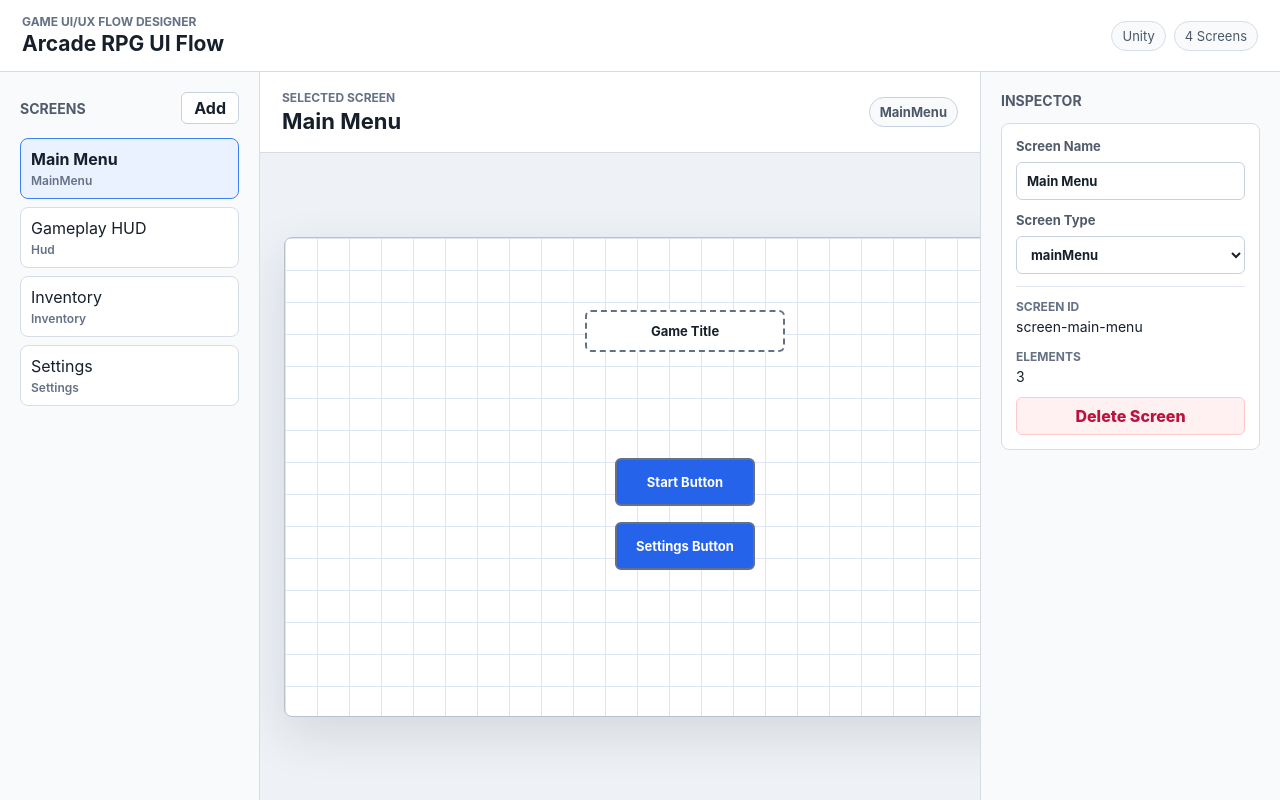
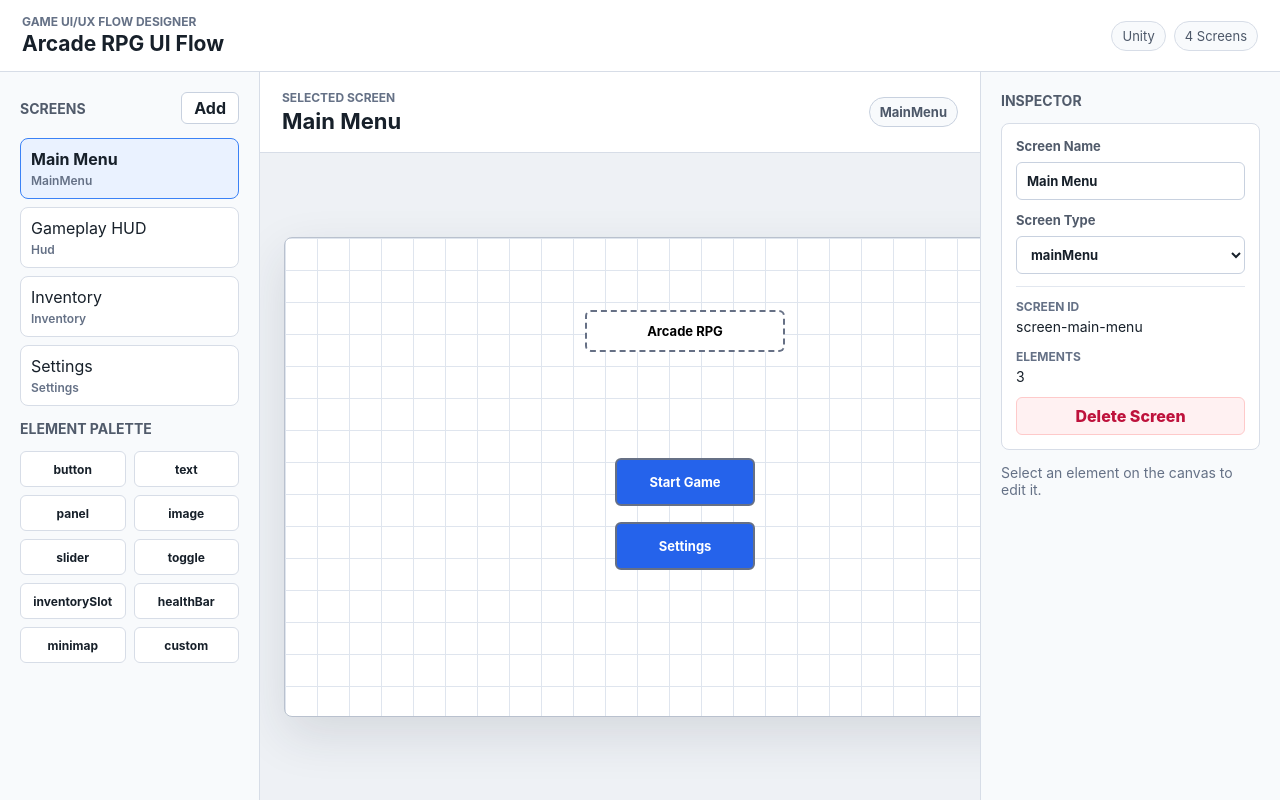
Before and after one commit to hojun999/UIUX-FLOW-VISUALIZATION, a React (Vite) app: page / in a window 1280 px wide. Built offline with nearby package versions, Linux system fonts and the light colour scheme.

Commit message:
UI 요소 추가 / 선택/ 수정 / 삭제

```diff
--- a/src/App.tsx
+++ b/src/App.tsx
@@ -4,7 +4,33 @@ import { RightInspector } from './components/RightInspector';
 import { TopBar } from './components/TopBar';
 import { Workspace } from './components/Workspace';
 import { sampleProject } from './data/sampleProject';
-import type { GameUIProject, UIScreen, UIScreenType } from './types';
+import type { GameUIProject, UIElement, UIElementType, UIScreen, UIScreenType } from './types';
+
+const elementLabels: Record<UIElementType, string> = {
+  button: 'Button',
+  text: 'Text',
+  panel: 'Panel',
+  image: 'Image',
+  slider: 'Slider',
+  toggle: 'Toggle',
+  inventorySlot: 'Inventory Slot',
+  healthBar: 'Health Bar',
+  minimap: 'Minimap',
+  custom: 'Custom',
+};
+
+const elementDefaults: Record<UIElementType, Pick<UIElement, 'width' | 'height'>> = {
+  button: { width: 140, height: 44 },
+  text: { width: 180, height: 36 },
+  panel: { width: 240, height: 140 },
+  image: { width: 120, height: 120 },
+  slider: { width: 220, height: 36 },
+  toggle: { width: 110, height: 36 },
+  inventorySlot: { width: 64, height: 64 },
+  healthBar: { width: 180, height: 28 },
+  minimap: { width: 120, height: 120 },
+  custom: { width: 140, height: 80 },
+};
 
 function createScreenId(): string {
   return `screen-${crypto.randomUUID()}`;
@@ -19,14 +45,46 @@ function createNewScreen(screenNumber: number): UIScreen {
   };
 }
 
+function createElementId(): string {
+  return `element-${crypto.randomUUID()}`;
+}
+
+function createNewElement(type: UIElementType, elementNumber: number): UIElement {
+  const label = elementLabels[type];
+  const defaults = elementDefaults[type];
+
+  return {
+    id: createElementId(),
+    type,
+    name: `${label} ${elementNumber}`,
+    label,
+    x: 80 + ((elementNumber - 1) % 4) * 28,
+    y: 80 + ((elementNumber - 1) % 4) * 28,
+    width: defaults.width,
+    height: defaults.height,
+    description: '',
+  };
+}
+
 function App() {
   const [project, setProject] = useState<GameUIProject>(sampleProject);
   const [selectedScreenId, setSelectedScreenId] = useState(project.screens[0]?.id ?? '');
+  const [selectedElementId, setSelectedElementId] = useState<string | null>(null);
 
   const selectedScreen = useMemo(
     () => project.screens.find((screen) => screen.id === selectedScreenId),
     [project.screens, selectedScreenId],
   );
+
+  const selectedElement = useMemo(
+    () => selectedScreen?.elements.find((element) => element.id === selectedElementId),
+    [selectedElementId, selectedScreen],
+  );
+
+  function selectScreen(screenId: string) {
+    setSelectedScreenId(screenId);
+    setSelectedElementId(null);
+  }
 
   function addScreen() {
     const screen = createNewScreen(project.screens.length + 1);
@@ -36,6 +94,7 @@ function App() {
       screens: [...currentProject.screens, screen],
     }));
     setSelectedScreenId(screen.id);
+    setSelectedElementId(null);
   }
 
   function updateSelectedScreenName(name: string) {
@@ -73,6 +132,63 @@ function App() {
       ),
     }));
     setSelectedScreenId(fallbackScreen.id);
+    setSelectedElementId(null);
+  }
+
+  function addElement(type: UIElementType) {
+    if (!selectedScreen) {
+      return;
+    }
+
+    const element = createNewElement(type, selectedScreen.elements.length + 1);
+
+    setProject((currentProject) => ({
+      ...currentProject,
+      screens: currentProject.screens.map((screen) =>
+        screen.id === selectedScreen.id ? { ...screen, elements: [...screen.elements, element] } : screen,
+      ),
+    }));
+    setSelectedElementId(element.id);
+  }
+
+  function updateSelectedElement(patch: Partial<Omit<UIElement, 'id' | 'type'>>) {
+    if (!selectedScreen || !selectedElement) {
+      return;
+    }
+
+    setProject((currentProject) => ({
+      ...currentProject,
+      screens: currentProject.screens.map((screen) =>
+        screen.id === selectedScreen.id
+          ? {
+              ...screen,
+              elements: screen.elements.map((element) =>
+                element.id === selectedElement.id ? { ...element, ...patch } : element,
+              ),
+            }
+          : screen,
+      ),
+    }));
+  }
+
+  function deleteSelectedElement() {
+    if (!selectedScreen || !selectedElement) {
+      return;
+    }
+
+    setProject((currentProject) => ({
+      ...currentProject,
+      screens: currentProject.screens.map((screen) =>
+        screen.id === selectedScreen.id
+          ? {
+              ...screen,
+              elements: screen.elements.filter((element) => element.id !== selectedElement.id),
+            }
+          : screen,
+      ),
+      flows: currentProject.flows.filter((flow) => flow.triggerElementId !== selectedElement.id),
+    }));
+    setSelectedElementId(null);
   }
 
   return (
@@ -81,14 +197,22 @@ function App() {
       <LeftSidebar
         screens={project.screens}
         selectedScreenId={selectedScreenId}
-        onSelectScreen={setSelectedScreenId}
+        onAddElement={addElement}
+        onSelectScreen={selectScreen}
         onAddScreen={addScreen}
       />
-      <Workspace screen={selectedScreen} />
+      <Workspace
+        screen={selectedScreen}
+        selectedElementId={selectedElementId}
+        onSelectElement={setSelectedElementId}
+      />
       <RightInspector
         canDeleteScreen={project.screens.length > 1}
+        selectedElement={selectedElement}
         screen={selectedScreen}
         onDeleteScreen={deleteSelectedScreen}
+        onDeleteElement={deleteSelectedElement}
+        onUpdateElement={updateSelectedElement}
         onUpdateScreenName={updateSelectedScreenName}
         onUpdateScreenType={updateSelectedScreenType}
       />
--- a/src/components/LeftSidebar.tsx
+++ b/src/components/LeftSidebar.tsx
@@ -1,15 +1,36 @@
-import type { UIScreen } from '../types';
+import type { UIElementType, UIScreen } from '../types';
+
+const elementTypes: UIElementType[] = [
+  'button',
+  'text',
+  'panel',
+  'image',
+  'slider',
+  'toggle',
+  'inventorySlot',
+  'healthBar',
+  'minimap',
+  'custom',
+];
 
 type LeftSidebarProps = {
   screens: UIScreen[];
   selectedScreenId: string;
+  onAddElement: (type: UIElementType) => void;
   onAddScreen: () => void;
   onSelectScreen: (screenId: string) => void;
 };
 
-export function LeftSidebar({ screens, selectedScreenId, onAddScreen, onSelectScreen }: LeftSidebarProps) {
+export function LeftSidebar({
+  screens,
+  selectedScreenId,
+  onAddElement,
+  onAddScreen,
+  onSelectScreen,
+}: LeftSidebarProps) {
   return (
     <aside className="left-sidebar">
+      <section>
         <div className="sidebar-heading">
           <h2>Screens</h2>
           <button className="add-screen-button" type="button" onClick={onAddScreen}>
@@ -29,6 +50,18 @@ export function LeftSidebar({ screens, selectedScreenId, onAddScreen, onSelectSc
             </button>
           ))}
         </div>
+      </section>
+
+      <section>
+        <h2>Element Palette</h2>
+        <div className="element-palette">
+          {elementTypes.map((type) => (
+            <button key={type} type="button" onClick={() => onAddElement(type)}>
+              {type}
+            </button>
+          ))}
+        </div>
+      </section>
     </aside>
   );
 }
--- a/src/components/RightInspector.tsx
+++ b/src/components/RightInspector.tsx
@@ -1,19 +1,25 @@
-import type { UIScreen, UIScreenType } from '../types';
+import type { UIElement, UIScreen, UIScreenType } from '../types';
 
 const screenTypes: UIScreenType[] = ['mainMenu', 'hud', 'pauseMenu', 'inventory', 'settings', 'modal'];
 
 type RightInspectorProps = {
   canDeleteScreen: boolean;
+  selectedElement: UIElement | undefined;
   screen: UIScreen | undefined;
   onDeleteScreen: () => void;
+  onDeleteElement: () => void;
+  onUpdateElement: (patch: Partial<Omit<UIElement, 'id' | 'type'>>) => void;
   onUpdateScreenName: (name: string) => void;
   onUpdateScreenType: (type: UIScreenType) => void;
 };
 
 export function RightInspector({
   canDeleteScreen,
+  selectedElement,
   screen,
   onDeleteScreen,
+  onDeleteElement,
+  onUpdateElement,
   onUpdateScreenName,
   onUpdateScreenType,
 }: RightInspectorProps) {
@@ -70,6 +76,94 @@ export function RightInspector({
       ) : (
         <p className="empty-state">Select a screen to inspect it.</p>
       )}
+
+      {selectedElement ? (
+        <div className="inspector-panel">
+          <h2>Element</h2>
+          <dl className="screen-details">
+            <div>
+              <dt>Element Type</dt>
+              <dd>{selectedElement.type}</dd>
+            </div>
+            <div>
+              <dt>Element ID</dt>
+              <dd>{selectedElement.id}</dd>
+            </div>
+          </dl>
+
+          <label className="field-label" htmlFor="element-name">
+            Name
+            <input
+              id="element-name"
+              value={selectedElement.name}
+              onChange={(event) => onUpdateElement({ name: event.target.value })}
+            />
+          </label>
+
+          <label className="field-label" htmlFor="element-label">
+            Label
+            <input
+              id="element-label"
+              value={selectedElement.label}
+              onChange={(event) => onUpdateElement({ label: event.target.value })}
+            />
+          </label>
+
+          <div className="property-grid">
+            <label className="field-label" htmlFor="element-x">
+              X
+              <input
+                id="element-x"
+                type="number"
+                value={selectedElement.x}
+                onChange={(event) => onUpdateElement({ x: Number(event.target.value) })}
+              />
+            </label>
+            <label className="field-label" htmlFor="element-y">
+              Y
+              <input
+                id="element-y"
+                type="number"
+                value={selectedElement.y}
+                onChange={(event) => onUpdateElement({ y: Number(event.target.value) })}
+              />
+            </label>
+            <label className="field-label" htmlFor="element-width">
+              Width
+              <input
+                id="element-width"
+                type="number"
+                value={selectedElement.width}
+                onChange={(event) => onUpdateElement({ width: Number(event.target.value) })}
+              />
+            </label>
+            <label className="field-label" htmlFor="element-height">
+              Height
+              <input
+                id="element-height"
+                type="number"
+                value={selectedElement.height}
+                onChange={(event) => onUpdateElement({ height: Number(event.target.value) })}
+              />
+            </label>
+          </div>
+
+          <label className="field-label" htmlFor="element-description">
+            Description
+            <textarea
+              id="element-description"
+              value={selectedElement.description}
+              onChange={(event) => onUpdateElement({ description: event.target.value })}
+            />
+          </label>
+
+          <button className="delete-screen-button" type="button" onClick={onDeleteElement}>
+            Delete Element
+          </button>
+        </div>
+      ) : (
+        <p className="empty-state">Select an element on the canvas to edit it.</p>
+      )}
     </aside>
   );
 }
--- a/src/components/Workspace.tsx
+++ b/src/components/Workspace.tsx
@@ -2,9 +2,11 @@ import type { UIScreen } from '../types';
 
 type WorkspaceProps = {
   screen: UIScreen | undefined;
+  selectedElementId: string | null;
+  onSelectElement: (elementId: string) => void;
 };
 
-export function Workspace({ screen }: WorkspaceProps) {
+export function Workspace({ screen, selectedElementId, onSelectElement }: WorkspaceProps) {
   return (
     <main className="workspace">
       <section className="workspace-header">
@@ -18,18 +20,20 @@ export function Workspace({ screen }: WorkspaceProps) {
       <section className="canvas-shell">
         <div className="canvas">
           {screen?.elements.map((element) => (
-            <div
-              className={`ui-element ${element.type}`}
+            <button
+              className={`ui-element ${element.type} ${selectedElementId === element.id ? 'selected' : ''}`}
               key={element.id}
+              type="button"
               style={{
                 left: element.x,
                 top: element.y,
                 width: element.width,
                 height: element.height,
               }}
+              onClick={() => onSelectElement(element.id)}
             >
-              <span>{element.name}</span>
-            </div>
+              <span>{element.label || element.name}</span>
+            </button>
           ))}
         </div>
       </section>
--- a/src/data/sampleProject.ts
+++ b/src/data/sampleProject.ts
@@ -14,28 +14,34 @@ export const sampleProject: GameUIProject = {
           id: 'element-title',
           type: 'text',
           name: 'Game Title',
+          label: 'Arcade RPG',
           x: 300,
           y: 72,
           width: 200,
           height: 42,
+          description: 'Primary title shown on the main menu.',
         },
         {
           id: 'element-start-button',
           type: 'button',
           name: 'Start Button',
+          label: 'Start Game',
           x: 330,
           y: 220,
           width: 140,
           height: 48,
+          description: 'Starts a new gameplay session.',
         },
         {
           id: 'element-settings-button',
           type: 'button',
           name: 'Settings Button',
+          label: 'Settings',
           x: 330,
           y: 284,
           width: 140,
           height: 48,
+          description: 'Opens the settings screen.',
         },
       ],
     },
@@ -48,28 +54,34 @@ export const sampleProject: GameUIProject = {
           id: 'element-health-bar',
           type: 'healthBar',
           name: 'Health Bar',
+          label: 'HP',
           x: 32,
           y: 28,
           width: 180,
           height: 28,
+          description: 'Displays current player health.',
         },
         {
           id: 'element-minimap',
           type: 'minimap',
           name: 'Minimap',
+          label: 'Map',
           x: 648,
           y: 24,
           width: 120,
           height: 120,
+          description: 'Shows nearby terrain and objectives.',
         },
         {
           id: 'element-pause-button',
           type: 'button',
           name: 'Pause Button',
+          label: 'Pause',
           x: 728,
           y: 420,
           width: 48,
           height: 36,
+          description: 'Opens the pause menu.',
         },
       ],
     },
@@ -82,19 +94,23 @@ export const sampleProject: GameUIProject = {
           id: 'element-inventory-panel',
           type: 'panel',
           name: 'Inventory Panel',
+          label: 'Inventory',
           x: 150,
           y: 76,
           width: 500,
           height: 328,
+          description: 'Container for inventory content.',
         },
         {
           id: 'element-item-preview',
           type: 'image',
           name: 'Item Preview',
+          label: 'Preview',
           x: 464,
           y: 132,
           width: 120,
           height: 120,
+          description: 'Displays the selected item artwork.',
         },
       ],
     },
@@ -107,19 +123,23 @@ export const sampleProject: GameUIProject = {
           id: 'element-audio-slider',
           type: 'slider',
           name: 'Audio Slider',
+          label: 'Audio',
           x: 280,
           y: 192,
           width: 240,
           height: 36,
+          description: 'Adjusts master audio volume.',
         },
         {
           id: 'element-back-button',
           type: 'button',
           name: 'Back Button',
+          label: 'Back',
           x: 330,
           y: 340,
           width: 140,
           height: 44,
+          description: 'Returns to the previous screen.',
         },
       ],
     },
--- a/src/styles.css
+++ b/src/styles.css
@@ -17,7 +17,8 @@ body {
 
 button,
 input,
-select {
+select,
+textarea {
   font: inherit;
 }
 
@@ -96,6 +97,11 @@ h2 {
   background: #f8fafc;
 }
 
+.left-sidebar section {
+  display: grid;
+  gap: 14px;
+}
+
 .left-sidebar {
   border-right: 1px solid #d7dde7;
 }
@@ -104,7 +110,8 @@ h2 {
   border-left: 1px solid #d7dde7;
 }
 
-.screen-list {
+.screen-list,
+.element-palette {
   display: grid;
   gap: 8px;
 }
@@ -157,6 +164,27 @@ h2 {
   font-size: 12px;
   font-weight: 600;
   text-transform: capitalize;
+}
+
+.element-palette {
+  grid-template-columns: repeat(2, minmax(0, 1fr));
+}
+
+.element-palette button {
+  min-height: 36px;
+  border: 1px solid #d7dde7;
+  border-radius: 6px;
+  padding: 0 8px;
+  background: #ffffff;
+  color: #17202a;
+  font-size: 12px;
+  font-weight: 700;
+  text-align: center;
+}
+
+.element-palette button:hover {
+  border-color: #3b82f6;
+  background: #eff6ff;
 }
 
 .workspace {
@@ -229,6 +257,12 @@ h2 {
   font-weight: 700;
 }
 
+.ui-element.selected {
+  border-color: #3b82f6;
+  box-shadow: 0 0 0 3px rgb(59 130 246 / 24%);
+  z-index: 2;
+}
+
 .ui-element span {
   overflow-wrap: anywhere;
 }
@@ -253,6 +287,15 @@ h2 {
 
 .ui-element.slider {
   background: linear-gradient(90deg, #38bdf8 0 55%, #e5e7eb 55%);
+}
+
+.ui-element.toggle {
+  background: linear-gradient(90deg, #22c55e 0 45%, #e5e7eb 45%);
+}
+
+.ui-element.inventorySlot {
+  background: #334155;
+  color: #ffffff;
 }
 
 .ui-element.minimap {
@@ -283,18 +326,30 @@ h2 {
 }
 
 input,
-select {
+select,
+textarea {
   width: 100%;
-  min-height: 38px;
   border: 1px solid #c8d1df;
   border-radius: 6px;
-  padding: 0 10px;
   background: #ffffff;
   color: #17202a;
 }
 
+input,
+select {
+  min-height: 38px;
+  padding: 0 10px;
+}
+
+textarea {
+  min-height: 82px;
+  padding: 9px 10px;
+  resize: vertical;
+}
+
 input:focus,
-select:focus {
+select:focus,
+textarea:focus {
   border-color: #3b82f6;
   outline: 3px solid rgb(59 130 246 / 18%);
 }
@@ -327,6 +382,12 @@ select:focus {
   overflow-wrap: anywhere;
   color: #17202a;
   font-size: 14px;
+}
+
+.property-grid {
+  display: grid;
+  grid-template-columns: repeat(2, minmax(0, 1fr));
+  gap: 10px;
 }
 
 .delete-screen-button {
```
Also changed, not shown: src/types.ts (+13 -1 lines). Lines whose indentation alone changed are shown as unchanged.
